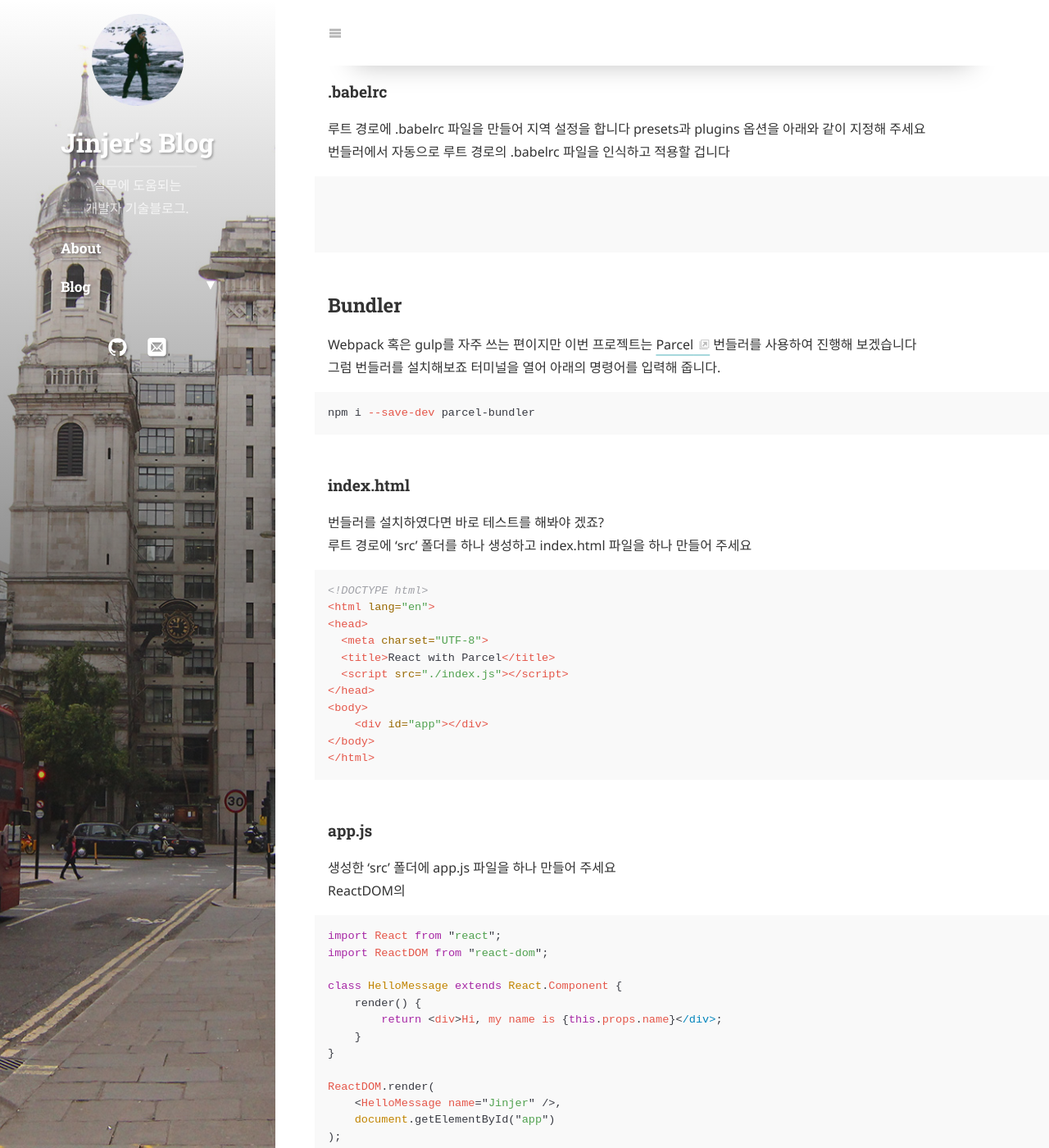
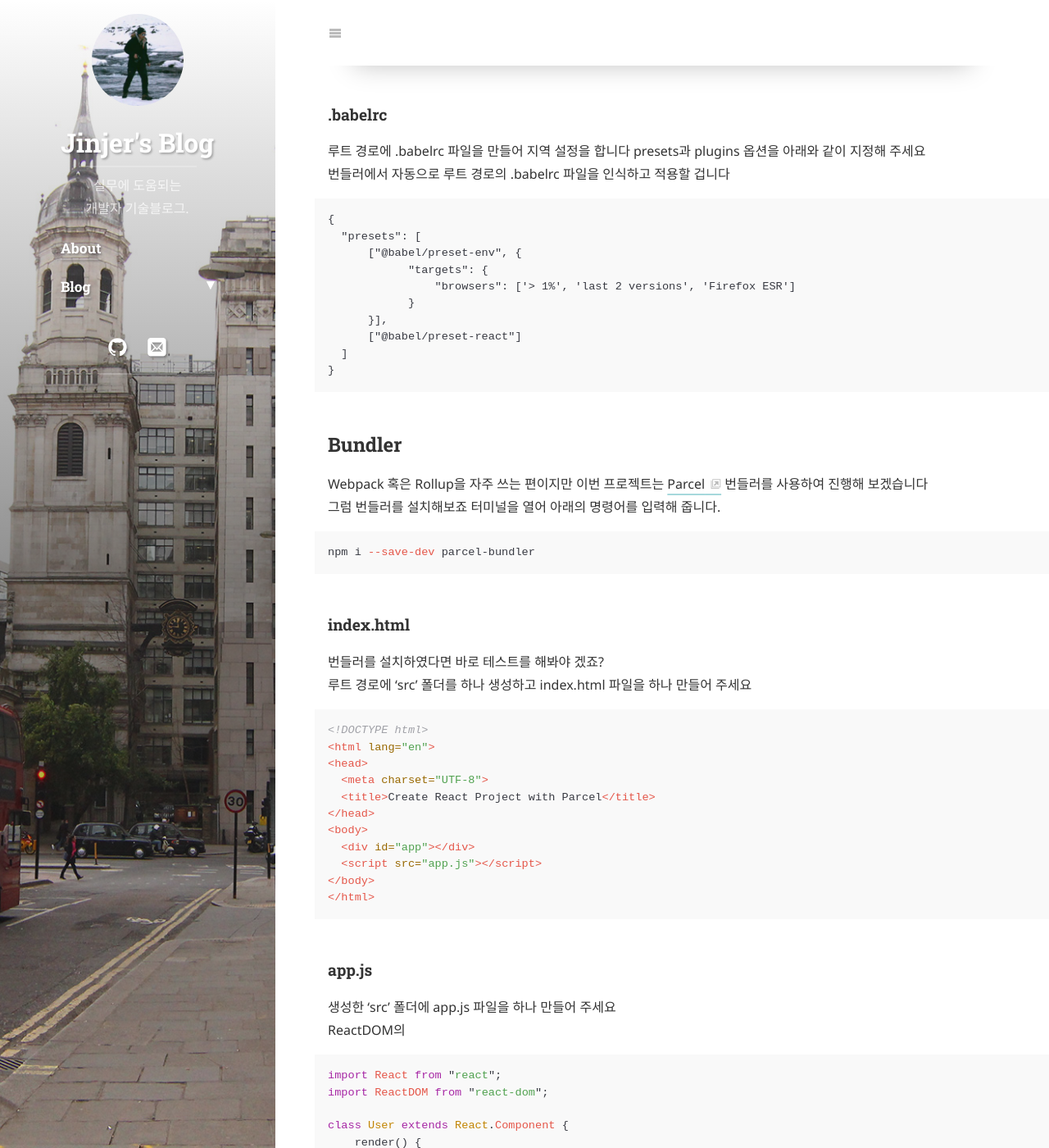
Before and after one commit to mujaen/mujaen.github.io, a Jekyll site: the page built from _posts/blog/React/2020-04-26-react-without-create-react-app.md, in a window 1280 px wide and 1400 px high, scrolled down 1295 px. Shown: the whole window at 82% size. Built offline with Jekyll 4.4.1, drawn with Linux system fonts in a browser that asks for light colours; cached includes are drawn as plain includes; nearby versions of some CDN libraries; some web fonts are replaced; library files that are not in the unit come from our copies; a script that is not in the unit is left out; some of the changed text lies outside the part shown.

Commit message:
포스팅 추가

````diff
--- a/_posts/blog/React/2020-04-26-react-without-create-react-app.md
+++ b/_posts/blog/React/2020-04-26-react-without-create-react-app.md
@@ -50,16 +50,23 @@ npm install --save-dev @babel/preset-core @babel/preset-env @babel/preset-react
 루트 경로에 .babelrc 파일을 만들어 지역 설정을 합니다 presets과 plugins 옵션을 아래와 같이 지정해 주세요
 번들러에서 자동으로 루트 경로의 .babelrc 파일을 인식하고 적용할 겁니다
 
-```javascript
-
-
-
+```
+{
+  "presets": [
+      ["@babel/preset-env", {
+            "targets": {
+                "browsers": ['> 1%', 'last 2 versions', 'Firefox ESR']
+            }
+      }],
+      ["@babel/preset-react"]
+  ]
+}
 ```
 
 
 ## Bundler
 
-Webpack 혹은 gulp를 자주 쓰는 편이지만 이번 프로젝트는 [Parcel](https://ko.parceljs.org/){: target="_blank"} 번들러를 사용하여 진행해 보겠습니다
+Webpack 혹은 Rollup을 자주 쓰는 편이지만 이번 프로젝트는 [Parcel](https://ko.parceljs.org/){: target="_blank"} 번들러를 사용하여 진행해 보겠습니다
 그럼 번들러를 설치해보죠 터미널을 열어 아래의 명령어를 입력해 줍니다.
 
 ```shell
@@ -76,11 +83,11 @@ npm i --save-dev parcel-bundler
 <html lang="en">
 <head>
   <meta charset="UTF-8">
-  <title>React with Parcel</title>
-  <script src="./index.js"></script>
+  <title>Create React Project with Parcel</title>
 </head>
 <body>
-    <div id="app"></div>
+  <div id="app"></div>
+  <script src="app.js"></script>
 </body>
 </html>
 ```
@@ -94,19 +101,31 @@ ReactDOM의
 import React from "react";
 import ReactDOM from "react-dom";
 
-class HelloMessage extends React.Component {
+class User extends React.Component {
     render() {
-        return <div>Hi, my name is {this.props.name}</div>;
+        return <div>Good day, This is {this.props.name} from {this.props.city}</div>;
     }
 }
 
 ReactDOM.render(
-    <HelloMessage name="Jinjer" />,
+    <User name="Jinjer" city="Seoul" />,
     document.getElementById("app")
 );
 
 ```
 
+### 실행
+
+package.json 파일을 열고 실행을 위한 스크립트를 추가해 줍니다.
+
+```
+"scripts": {
+    "start": "parcel src/index.html",
+    "build": "parcel build src/index.html --public-url=./"
+}
+```
+
+> --public-url 옵션을 지정하게 되면 해당 파일을 기준으로 루트 경로가 설정됩니다!
 
 터미널을 열어 아래의 명령어로 번들링한 파일을 서버에 띄워보겠습니다
 
````
Also changed, not shown: other parts of _posts/blog/React/2020-04-26-react-without-create-react-app.md (+2 -0 lines), assets/img/2020-04-26/page.png (added), 7 other files.
